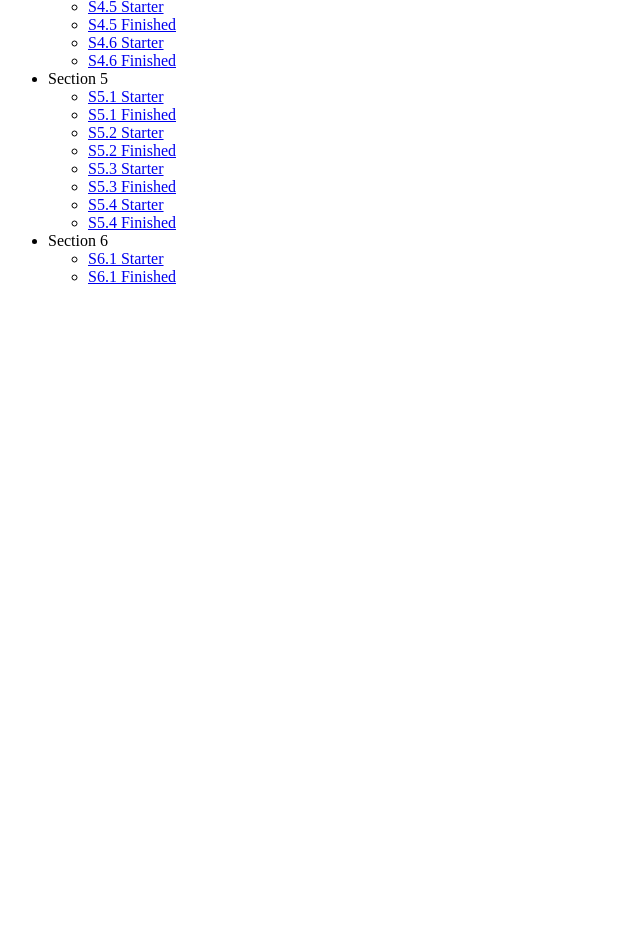
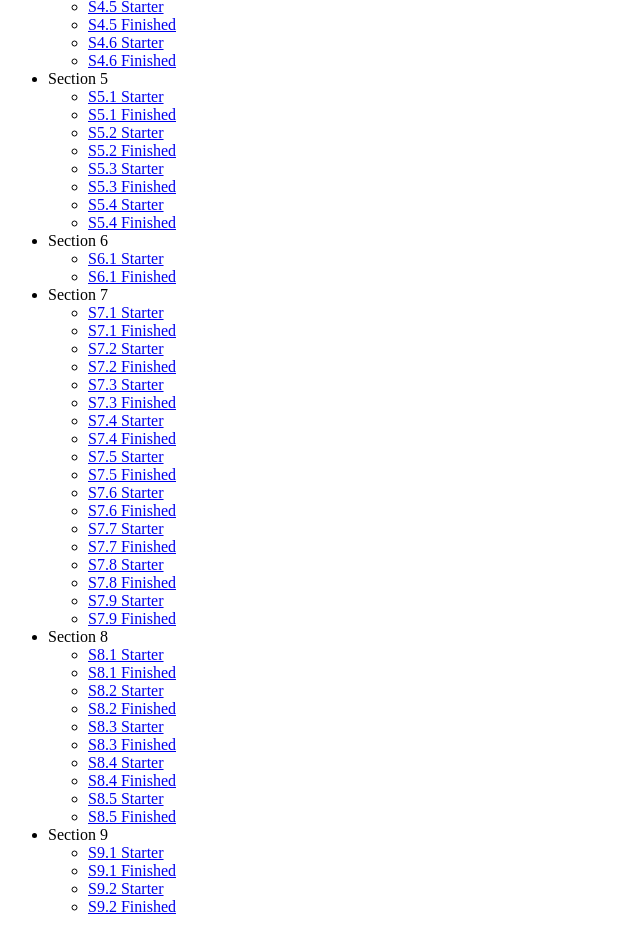
Before and after one commit to kalenenc/learn-and-understand-angularjs, a website: page index.html in a window 1280 px wide. Shown: the part 572-1504 px from the top of the page, without its empty margins (0-640 px from the left). Before the commit the page ends 874 px from the top, so only its background shows below. Drawn offline with Linux system fonts and the light colour scheme.

Commit message:
finish adding links to index.html

```diff
--- a/index.html
+++ b/index.html
@@ -132,5 +132,110 @@
 			<a href="section 6/S6.1 - Code-Creating-A-Service/Finished/index.htm">S6.1 Finished</a>
 		</li>
 	</ul>
+	<li>Section 7</li>
+	<ul>
+		<li>
+			<a href="section 7/S7.1 - Code-Creating-A-Directive/Starter/index.htm">S7.1 Starter</a>
+		</li>
+		<li>
+			<a href="section 7/S7.1 - Code-Creating-A-Directive/Finished/index.htm">S7.1 Finished</a>
+		</li>
+		<li>
+			<a href="section 7/S7.2 - Code-Directive-Templates/Starter/index.htm">S7.2 Starter</a>
+		</li>
+		<li>
+			<a href="section 7/S7.2 - Code-Directive-Templates/Finished/index.htm">S7.2 Finished</a>
+		</li>
+		<li>
+			<a href="section 7/S7.3 - Code-Directives-Scope-Part-1/Starter/index.htm">S7.3 Starter</a>
+		</li>
+		<li>
+			<a href="section 7/S7.3 - Code-Directives-Scope-Part-1/Finished/index.htm">S7.3 Finished</a>
+		</li>
+		<li>
+			<a href="section 7/S7.4 - Code-Directives-Scope-Part-2/Starter/index.htm">S7.4 Starter</a>
+		</li>
+		<li>
+			<a href="section 7/S7.4 - Code-Directives-Scope-Part-2/Finished/index.htm">S7.4 Finished</a>
+		</li>
+		<li>
+			<a href="section 7/S7.5 - Code-Directives-Scope-Part-3/Starter/index.htm">S7.5 Starter</a>
+		</li>
+		<li>
+			<a href="section 7/S7.5 - Code-Directives-Scope-Part-3/Finished/index.htm">S7.5 Finished</a>
+		</li>
+		<li>
+			<a href="section 7/S7.6 - Code-Repeated-Directives/Starter/index.htm">S7.6 Starter</a>
+		</li>
+		<li>
+			<a href="section 7/S7.6 - Code-Repeated-Directives/Finished/index.htm">S7.6 Finished</a>
+		</li>
+		<li>
+			<a href="section 7/S7.7 - Code-Directives-Understanding-Compile/Starter/index.htm">S7.7 Starter</a>
+		</li>
+		<li>
+			<a href="section 7/S7.7 - Code-Directives-Understanding-Compile/Finished/index.htm">S7.7 Finished</a>
+		</li>
+		<li>
+			<a href="section 7/S7.8 - Code-Directives-Understanding-Link/Starter/index.htm">S7.8 Starter</a>
+		</li>
+		<li>
+			<a href="section 7/S7.8 - Code-Directives-Understanding-Link/Finished/index.htm">S7.8 Finished</a>
+		</li>
+		<li>
+			<a href="section 7/S7.9 - Code-Directives-Understanding-Transclusion/Starter/index.htm">S7.9 Starter</a>
+		</li>
+		<li>
+			<a href="section 7/S7.9 - Code-Directives-Understanding-Transclusion/Finished/index.htm">S7.9 Finished</a>
+		</li>
+	</ul>
+	<li>Section 8</li>
+	<ul>
+		<li>
+			<a href="section 8/S8.1 - Weather-Forecast-SPA/Starter/index.htm">S8.1 Starter</a>
+		</li>
+		<li>
+			<a href="section 8/S8.1 - Weather-Forecast-SPA/Finished/index.htm">S8.1 Finished</a>
+		</li>
+		<li>
+			<a href="section 8/S8.2 - Weather-Forecast-Custom-Service/Starter/index.htm">S8.2 Starter</a>
+		</li>
+		<li>
+			<a href="section 8/S8.2 - Weather-Forecast-Custom-Service/Finished/index.htm">S8.2 Finished</a>
+		</li>
+		<li>
+			<a href="section 8/S8.3 - Weather-Forecast-Binding-Data-Part-1/Starter/index.htm">S8.3 Starter</a>
+		</li>
+		<li>
+			<a href="section 8/S8.3 - Weather-Forecast-Binding-Data-Part-1/Finished/index.htm">S8.3 Finished</a>
+		</li>
+		<li>
+			<a href="section 8/S8.4 - Weather-Forecast-Binding-Data-Part-2/Starter/index.htm">S8.4 Starter</a>
+		</li>
+		<li>
+			<a href="section 8/S8.4 - Weather-Forecast-Binding-Data-Part-2/Finished/index.htm">S8.4 Finished</a>
+		</li>
+		<li>
+			<a href="section 8/S8.5 - Weather-Forecast-Completed/Starter/index.htm">S8.5 Starter</a>
+		</li>
+		<li>
+			<a href="section 8/S8.5 - Weather-Forecast-Completed/Finished/index.htm">S8.5 Finished</a>
+		</li>
+	</ul>
+	<li>Section 9</li>
+	<ul>
+		<li>
+			<a href="section 9/S9.1 - Code-Ng-Submit/Starter/index.htm">S9.1 Starter</a>
+		</li>
+		<li>
+			<a href="section 9/S9.1 - Code-Ng-Submit/Finished/index.htm">S9.1 Finished</a>
+		</li>
+		<li>
+			<a href="section 9/S9.2 - Code-Services-Large-Scale/Starter/index.htm">S9.2 Starter</a>
+		</li>
+		<li>
+			<a href="section 9/S9.2 - Code-Services-Large-Scale/Finished/index.htm">S9.2 Finished</a>
+		</li>
+	</ul>
 
 </ul>
```
